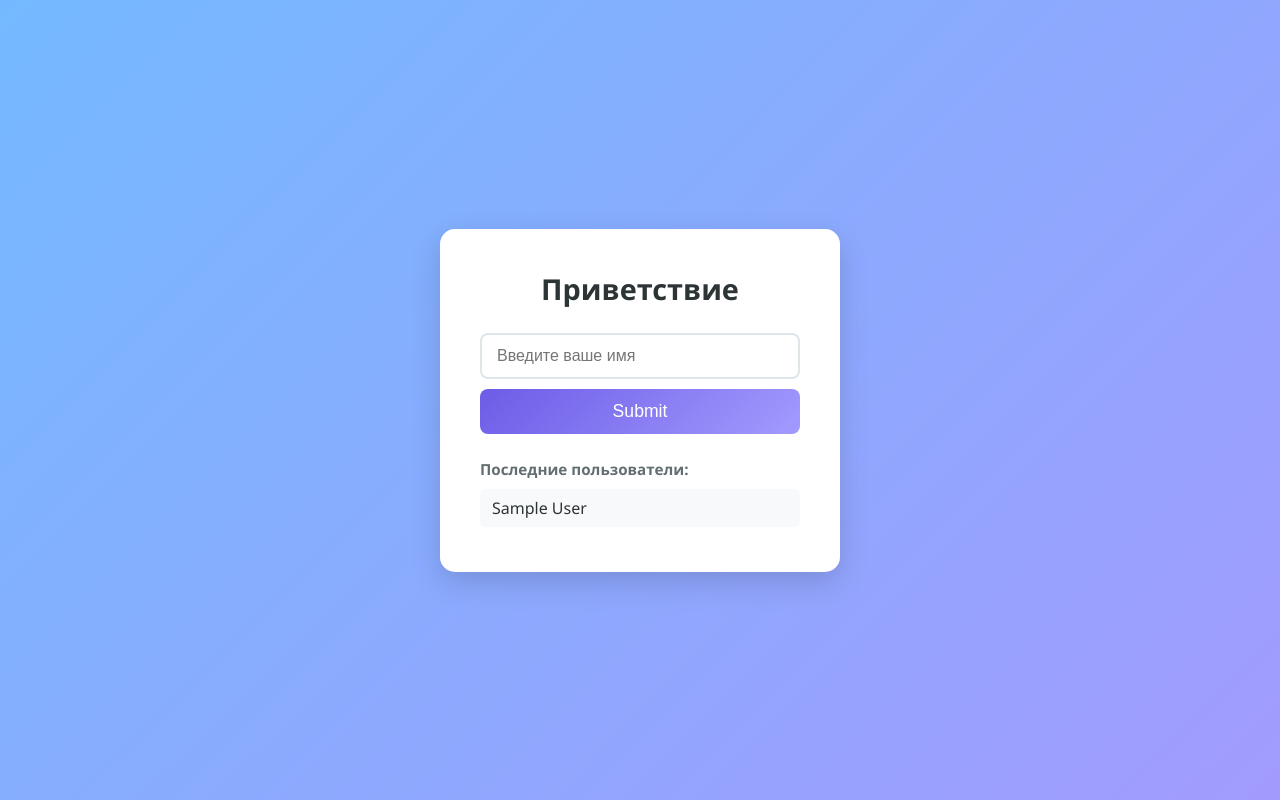
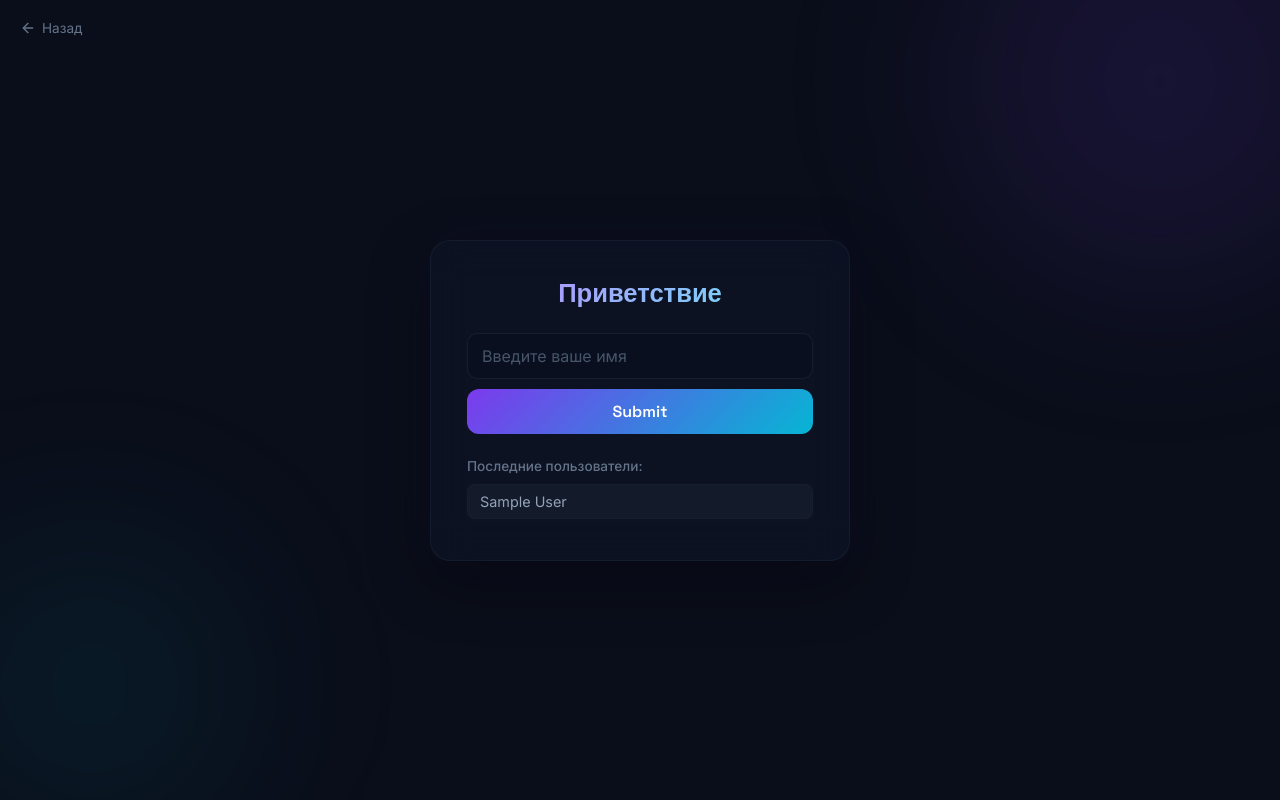
Before and after one commit to igorao79/synergypractice, a Django app: page / in a window 1280 px wide. Run offline with Django 5.2, Linux system fonts and the light colour scheme; tables that the repository leaves empty hold one stand-in row (values such as "Sample post").

Commit message:
Major update: calculator, counter, validation, Django theme
- Calculator: clean redesign with labeled inputs, symbol buttons,
  proper result area, no overflow issues
- Counter: red pulsing background at ±10 (extreme class),
  message changed to "максимального значения"
- Case 1: real-time validation with 2s debounce on day/month/year,
  invalid fields highlighted red with hints
- Case 3 Django: cosmic purple theme matching other cases,
  back button linking to GH Pages landing
- Main page: new SVG icons for counter (+/- circle) and
  calculator (realistic buttons), 5x more shooting stars,
  case 3 link points to Render URL

```diff
--- a/case3/greetings/templates/greetings/index.html
+++ b/case3/greetings/templates/greetings/index.html
@@ -3,121 +3,153 @@
 <head>
     <meta charset="UTF-8">
     <meta name="viewport" content="width=device-width, initial-scale=1.0">
-    <title>Приветствие</title>
+    <title>Кейс 3 — Приветствие</title>
+    <link rel="preconnect" href="https://fonts.googleapis.com">
+    <link rel="preconnect" href="https://fonts.gstatic.com" crossorigin>
+    <link href="https://fonts.googleapis.com/css2?family=Inter:wght@300;400;500;600;700&family=Space+Grotesk:wght@400;500;600;700&display=swap" rel="stylesheet">
     <style>
-        * {
-            margin: 0;
-            padding: 0;
-            box-sizing: border-box;
-        }
+        *, *::before, *::after { margin: 0; padding: 0; box-sizing: border-box; }
+        ::selection { background: rgba(124, 58, 237, 0.5); }
 
         body {
             min-height: 100vh;
+            background: #0a0e1a;
+            color: #fff;
+            font-family: 'Inter', -apple-system, sans-serif;
             display: flex;
             justify-content: center;
             align-items: center;
-            background: linear-gradient(135deg, #74b9ff, #a29bfe);
-            font-family: 'Segoe UI', Tahoma, Geneva, Verdana, sans-serif;
+            overflow: hidden;
+            position: relative;
         }
 
-        .container {
-            background: #fff;
-            padding: 40px;
-            border-radius: 15px;
-            box-shadow: 0 10px 30px rgba(0, 0, 0, 0.15);
-            width: 400px;
+        .glow-orb { position: fixed; border-radius: 50%; filter: blur(90px); pointer-events: none; z-index: 0; }
+        .g1 { width: 400px; height: 400px; background: rgba(124,58,237,0.12); top: -100px; right: -80px; animation: gf 10s ease-in-out infinite; }
+        .g2 { width: 300px; height: 300px; background: rgba(6,182,212,0.08); bottom: -60px; left: -60px; animation: gf 14s ease-in-out infinite reverse; }
+        @keyframes gf { 0%,100%{transform:translateY(0)} 50%{transform:translateY(-25px)} }
+
+        .back-link {
+            position: fixed; top: 20px; left: 20px;
+            display: inline-flex; align-items: center; gap: 6px;
+            color: #64748b; text-decoration: none; font-size: 0.85rem;
+            transition: color 0.3s; z-index: 10;
+        }
+        .back-link:hover { color: #c084fc; }
+
+        .card {
+            position: relative; z-index: 1;
+            background: rgba(15, 23, 42, 0.5);
+            backdrop-filter: blur(20px);
+            border: 1px solid rgba(51,65,85,0.25);
+            padding: 36px;
+            border-radius: 20px;
+            width: 420px;
+            max-width: 95vw;
+            box-shadow: 0 20px 60px rgba(0,0,0,0.4), 0 0 60px rgba(124,58,237,0.06);
             text-align: center;
         }
 
         h1 {
-            color: #2d3436;
-            margin-bottom: 25px;
-            font-size: 1.8rem;
+            font-family: 'Space Grotesk', sans-serif;
+            font-size: 1.6rem;
+            font-weight: 700;
+            margin-bottom: 24px;
+            background: linear-gradient(135deg, #c084fc, #67e8f9);
+            -webkit-background-clip: text; -webkit-text-fill-color: transparent; background-clip: text;
         }
 
         .greeting-message {
-            background: #00b894;
-            color: #fff;
-            padding: 15px;
-            border-radius: 10px;
+            background: rgba(34,197,94,0.12);
+            border: 1px solid rgba(74,222,128,0.2);
+            color: #4ade80;
+            padding: 14px;
+            border-radius: 12px;
             margin-bottom: 20px;
-            font-size: 1.2rem;
+            font-size: 1.05rem;
+            font-weight: 500;
             animation: fadeIn 0.5s ease;
         }
 
         @keyframes fadeIn {
-            from { opacity: 0; transform: translateY(-10px); }
+            from { opacity: 0; transform: translateY(-8px); }
             to { opacity: 1; transform: translateY(0); }
         }
 
-        form {
-            margin-bottom: 25px;
-        }
+        form { margin-bottom: 24px; }
 
         .form-input {
             width: 100%;
-            padding: 12px 15px;
-            border: 2px solid #dfe6e9;
-            border-radius: 8px;
+            padding: 12px 14px;
+            background: rgba(10, 15, 30, 0.6);
+            border: 1px solid rgba(51,65,85,0.3);
+            border-radius: 10px;
+            color: #e2e8f0;
+            font-family: 'Inter', sans-serif;
             font-size: 1rem;
             outline: none;
-            transition: border-color 0.3s;
+            transition: border-color 0.3s, box-shadow 0.3s;
             margin-bottom: 10px;
         }
-
         .form-input:focus {
-            border-color: #6c5ce7;
+            border-color: rgba(124,58,237,0.5);
+            box-shadow: 0 0 15px rgba(124,58,237,0.1);
         }
+        .form-input::placeholder { color: #475569; }
 
         .error {
-            color: #d63031;
-            font-size: 0.9rem;
+            color: #f87171;
+            font-size: 0.85rem;
             margin-bottom: 10px;
             text-align: left;
         }
 
-        button {
+        button[type="submit"] {
             width: 100%;
             padding: 12px;
-            background: linear-gradient(135deg, #6c5ce7, #a29bfe);
+            border: none;
+            border-radius: 12px;
+            font-family: 'Space Grotesk', sans-serif;
+            font-size: 1rem;
+            font-weight: 600;
             color: #fff;
-            border: none;
-            border-radius: 8px;
-            font-size: 1.1rem;
+            background: linear-gradient(135deg, #7c3aed, #06b6d4);
             cursor: pointer;
-            transition: transform 0.2s;
+            transition: all 0.3s;
+        }
+        button[type="submit"]:hover {
+            transform: translateY(-1px);
+            box-shadow: 0 0 30px rgba(124,58,237,0.25);
         }
 
-        button:hover {
-            transform: scale(1.02);
+        .names-list { text-align: left; margin-top: 20px; }
+        .names-list h3 {
+            color: #64748b;
+            margin-bottom: 10px;
+            font-size: 0.85rem;
+            font-weight: 500;
         }
-
-        .names-list {
-            text-align: left;
-        }
-
-        .names-list h3 {
-            color: #636e72;
-            margin-bottom: 10px;
-            font-size: 0.95rem;
-        }
-
-        .names-list ul {
-            list-style: none;
-            padding: 0;
-        }
-
+        .names-list ul { list-style: none; padding: 0; }
         .names-list li {
             padding: 8px 12px;
-            background: #f8f9fa;
-            border-radius: 6px;
+            background: rgba(30,41,59,0.4);
+            border: 1px solid rgba(51,65,85,0.15);
+            border-radius: 8px;
             margin-bottom: 5px;
-            color: #2d3436;
+            color: #94a3b8;
+            font-size: 0.9rem;
         }
     </style>
 </head>
 <body>
-    <div class="container">
+    <div class="glow-orb g1"></div>
+    <div class="glow-orb g2"></div>
+
+    <a href="https://igorao79.github.io/synergypractice/index.html" class="back-link">
+        <svg width="16" height="16" viewBox="0 0 24 24" fill="none" stroke="currentColor" stroke-width="2" stroke-linecap="round" stroke-linejoin="round"><path d="m12 19-7-7 7-7"/><path d="M19 12H5"/></svg>
+        Назад
+    </a>
+
+    <div class="card">
         <h1>Приветствие</h1>
 
         {% if greeting %}
```
Also changed, not shown: case1/index.html (+50 -0 lines), case2/index.html (+13 -2 lines), case4/index.html (+171 -213 lines), index.html (+5 -5 lines).
